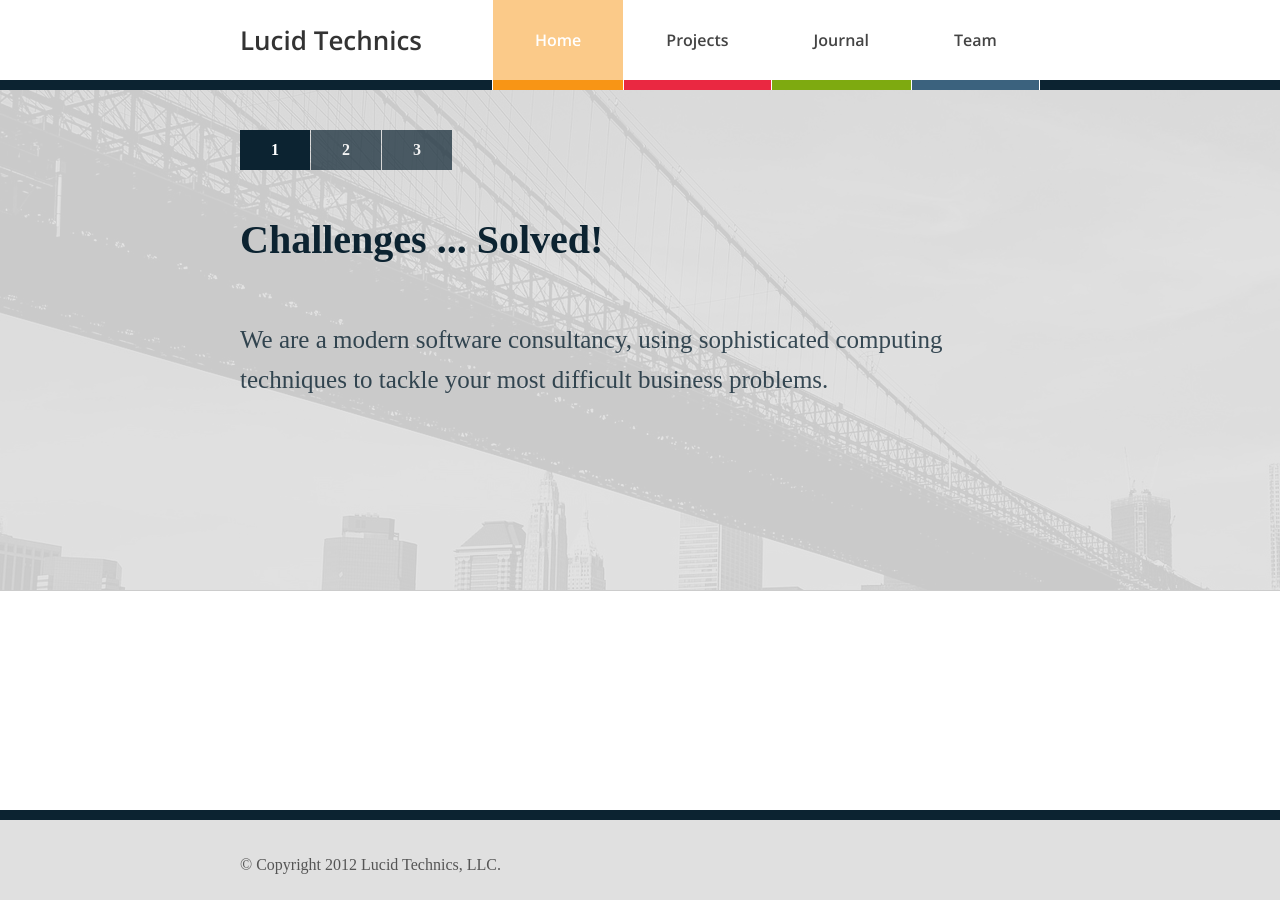
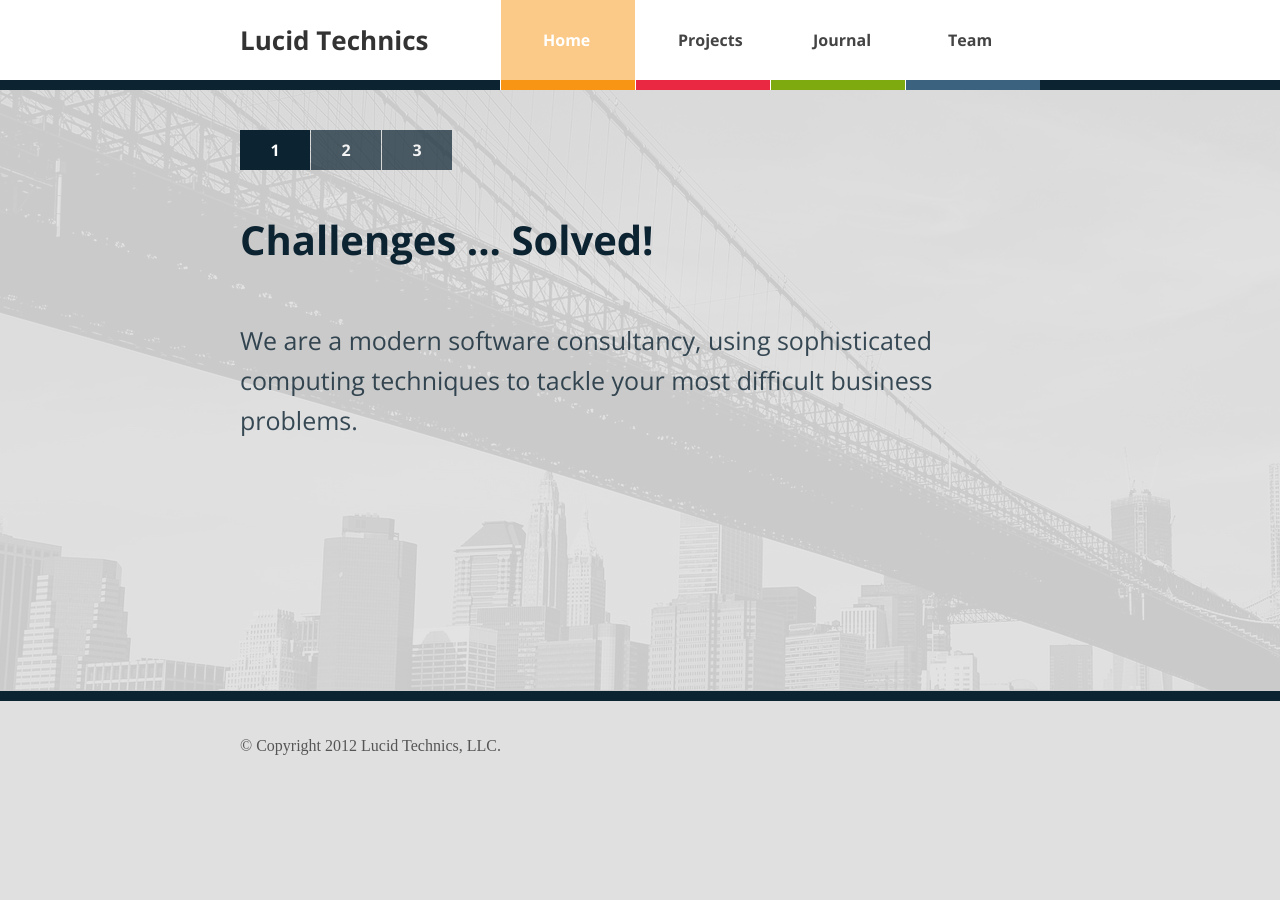
Before and after one commit to LucidTechnics/lucidtechnics.github.com, a Jekyll site: the page built from index.html, in a window 1280 px wide. Built offline with Jekyll 4.4.1, drawn with Linux system fonts in a browser that asks for light colours; nearby versions of some CDN libraries.

Commit message:
fixing fonts and home spacing

```diff
--- a/_layouts/default.html
+++ b/_layouts/default.html
@@ -5,7 +5,8 @@
 <head>
   <meta charset='UTF-8'/>
   <title>Lucid &middot; Think Clearly. Think Lucid.</title>
-  <link rel='stylesheet' href='{{site.baseurl}}/fonts/open-sans.css'/>
+  <!-- <link rel='stylesheet' href='{{site.baseurl}}/fonts/open-sans.css'/> -->
+  <link href='http://fonts.googleapis.com/css?family=Open+Sans:400,700,300' rel='stylesheet' type='text/css'>
   <link href='http://fonts.googleapis.com/css?family=Merriweather:400,300,700' rel='stylesheet' type='text/css'>
 
   <link rel='stylesheet' href='{{site.baseurl}}/app.css'/>
--- a/app.css
+++ b/app.css
@@ -1,4 +1,7 @@
-/* @override http://lucidtechnics.github.com/app.css */
+/* @override
+	http://lucidtechnics.github.com/app.css
+	http://localhost:4000/app.css
+*/
 
 /* ------------------------------------------
   Reset ♥
@@ -130,6 +133,7 @@ p {
 
 html,body {
   color: #555;
+	background-color: #E0E0E0;
 }
 
 
@@ -200,7 +204,7 @@ html,body {
 
 #menu {
   padding: 0px 0;
-  overflow: auto;
+  overflow: none;
 	margin-bottom: 0;
   position: relative;
   height: 90px;
@@ -222,19 +226,20 @@ html,body {
   bottom: 0px;
   left: 0px;
   right: 0px;
-  width: 800px;
   background: #fff;
   margin: 0 auto;
   z-index: 1000;
-  overflow: auto;
+  overflow: none;
+	width: 800px;
+	padding: 0;
 }
 
 #menu a {
   color: #444;
   /*background: rgba(0,0,0, 0.2);*/
   padding: 7px 15px;
-  font-weight: bold;
-  font-family: 'OpenSans';
+  font-weight: 700;
+  font-family: 'Open Sans';
   z-index: 2000;
 
 /*  -moz-border-radius: 4px;
@@ -244,8 +249,7 @@ html,body {
   display: block;
   float: left;
   margin-right: 1px;
-  /*border-right: 5px solid #fff;*/
-
+	width: 134px;
 }
 
 #menu a:first-child{
@@ -266,6 +270,7 @@ html,body {
   color: rgba(0,0,0, 0.8);
   border-bottom: 10px solid #0C2331;
   background: none;
+	width: 260px;
 }
 
 /* Active states */
@@ -326,7 +331,6 @@ html,body {
 #main {
   font-size: 16px;
   overflow:auto;
-  padding-bottom: 90px;
 	background-color: #fff;
 }
 
@@ -402,7 +406,8 @@ html,body {
   /*margin-right: 20px;*/
   margin-right: 1px;
   width: 70px;
-  font-family: 'OpenSans-Bold';
+  font-family: 'Open Sans';
+  font-weight: 700;
   height: 40px;
   text-align: center;
   line-height: 40px;
@@ -438,12 +443,13 @@ html,body {
 
 .slides .slide .mask {
   background-color: rgba(224,224,224, 0.9);
+  min-height: 600px;
 }
 
 .slides .slide .title {
-  font-weight: bold;
+  font-weight: 700;
   position: absolute;
-  font-family: 'OpenSans-Bold';
+  font-family: 'Open Sans';
   top: 140px;
   left: 0px;
   font-size: 40px;
@@ -453,8 +459,8 @@ html,body {
   opacity: 0.8;
   position: absolute;
   top: 230px;
-  font-family: 'OpenSans-Light';
-  font-weight: normal;
+  font-family: 'Open Sans';
+  font-weight: 300;
   left: 0px;
   font-size: 25px;
   line-height: 40px;
@@ -490,23 +496,19 @@ vertical margins (top and bottom) to add spacing, else those margins get added t
 and your footer gets pushed down a bit more, creating vertical scroll bars in the browser */
 
 #container {
-  min-height: 100%;
   min-width: 800px;
   }
 
 #footer {
-  font-family: 'OpenSans-Light';
-
-  position: relative;
-  margin-top: -90px; /* negative value of footer height */
+  font-family: 'OpenSans';
+  font-weight: 300; /* negative value of footer height */
   height: 90px;
   overflow: hidden;
   line-height: 90px;
   background: #E0E0E0;
   border-top: 10px solid #0C2331;
-  /*border-top: 1px solid #c3ccd0;*/
-  clear:both;
-  }
+	clear: both;
+}
 
 #footer .footer-content {
   width: 800px;
@@ -677,7 +679,8 @@ body:before {/* thanks to Maleika (Kohoutec)*/
 }
 
 .improve-article-wrapper {
-  font-family: 'OpenSans-Light';
+  font-family: 'Open Sans';
+  font-weight: 300;
   border-top: 1px solid #CCC;
   font-size: 20px;
   padding: 20px 0;
@@ -705,12 +708,12 @@ body:before {/* thanks to Maleika (Kohoutec)*/
 }
 
 .intro .title {
-  font-family: 'OpenSans-Bold';
+  font-family: 'Open Sans';
   position: relative;
   width: 800px;
   font-size: 36px;
 
-  font-weight: bold;
+  font-weight: 700;
   padding-bottom: 20px;
 	margin: 20px auto 10px;
 }
@@ -722,14 +725,16 @@ body:before {/* thanks to Maleika (Kohoutec)*/
   padding: 20px 0;
   padding-bottom: 30px;
   opacity: 0.7;
-  font-family: 'OpenSans-Light';
+  font-family: 'Open Sans';
+  font-weight: 300;
   font-size: 25px;
   line-height: 1.5em;
 }
 
 .intro .meta {
   height: 50px;
-  font-family: 'OpenSans';
+  font-family: 'Open Sans';
+  font-weight: 400;
   font-size: 16px;
   width: 800px;
   opacity: 0.9;
```
